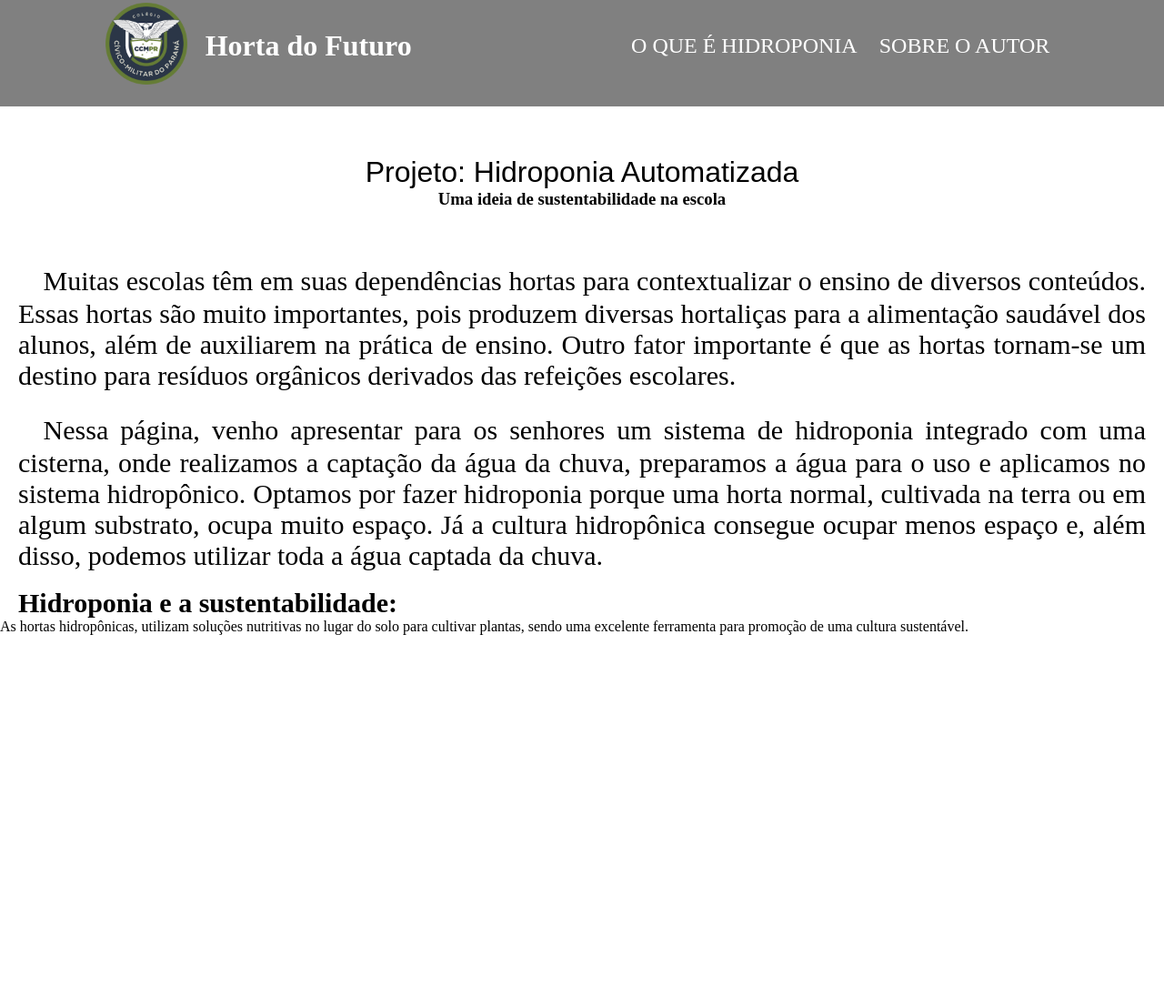
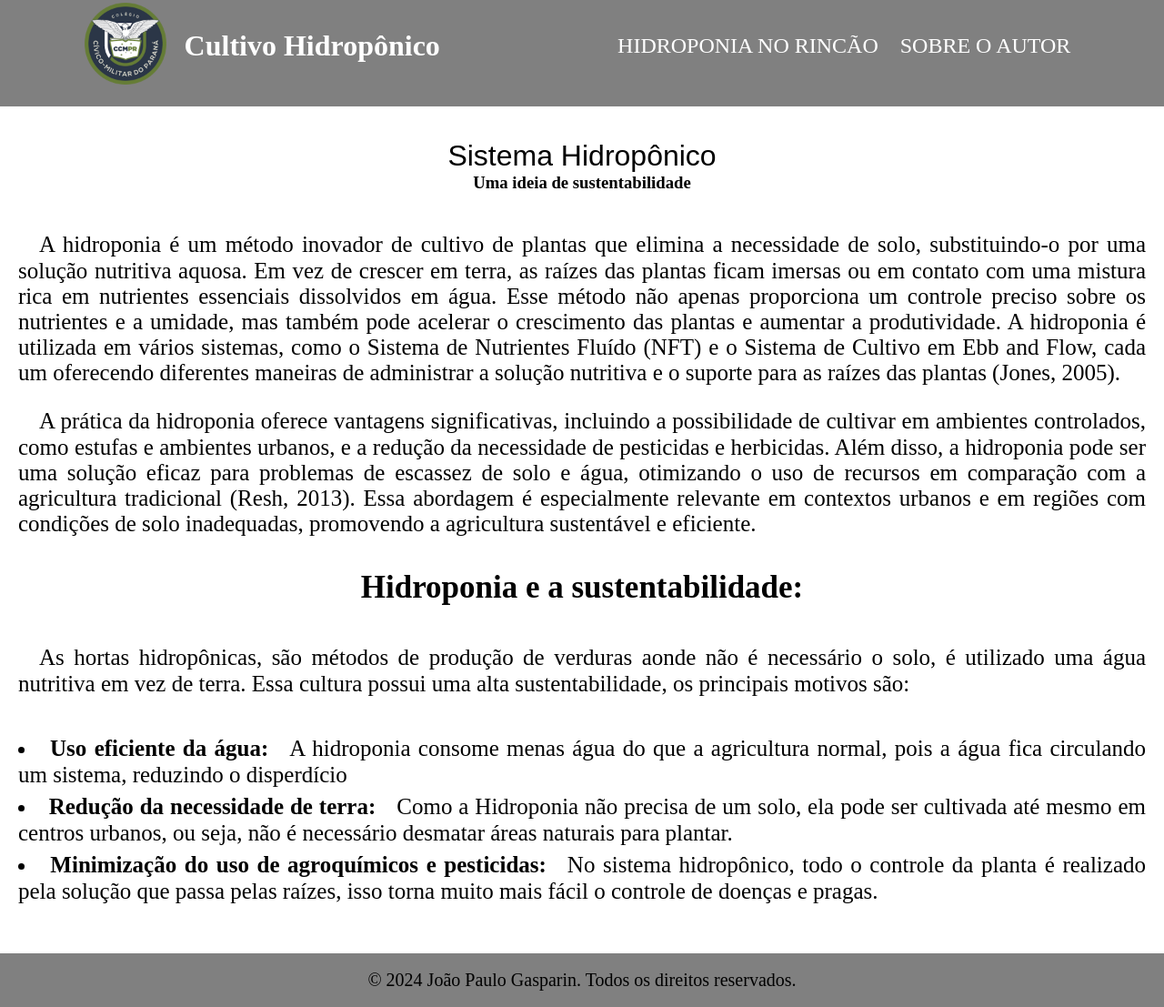
Before and after one commit to gasparinjoao/Agrinho-2024, a plain HTML site: page index.html in a window 1280 px wide. Shown: the part 17-1124 px from the top of the page at 91% size. Before the commit the page ends 800 px from the top, so only its background shows below. Drawn offline with Linux system fonts and the light colour scheme; a web font is replaced by a local one.

Commit message:
Add files via upload

```diff
--- a/index.html
+++ b/index.html
@@ -1,55 +1,62 @@
 
 <!DOCTYPE html>
-<html lang="en">
+<html lang="pt-br">
 <head>
     <meta charset="UTF-8">
     <meta name="viewport" content="width=device-width, initial-scale=1.0">
-    <title>Horta do Futuro</title>
+    <title>Sistema Hidropônico</title>
     <link rel="stylesheet" href="./style.css">
-    <style>
-        @import url('https://fonts.googleapis.com/css2?family=Bungee+Spice&display=swap');
-    </style>
 </head>
 <body>
     <header>
         <div class="container-logo">
             <div ><img class="logoimagem" src="./brasaoccm.png" alt=""></div>
             <div class="logotexto">
-            <h1>Horta do Futuro</h1>
-        </div>
+            <h1>Cultivo Hidropônico</h1>
+            </div>
         </div>
 
             <div class="menu">
                 <ul>
-                    <li><a href="#" >O que é Hidroponia</a></li>
+                    <li><a href="./visita.html" >Hidroponia no Rincão</a></li>
                     <li><a href="#" >Sobre o Autor</a></li>
                 </ul>
             </div>
         </header>
     <div id="conteudo-titulo">
+
         <br>
         <br>
-        <br>
-            <h1 id="título" >Projeto: Hidroponia Automatizada</h1>
-            <h3>Uma ideia de sustentabilidade na escola</h3>
+            <h1 id="título" >Sistema Hidropônico</h1>
+            <h3>Uma ideia de sustentabilidade</h3>
         <br>
         <br>
-        <br>
+
     </div>
 <div id="conteudo-principal">
-    <p id="textos">ㅤMuitas escolas têm em suas dependências hortas para contextualizar o ensino de diversos conteúdos. Essas hortas são muito importantes, pois produzem diversas hortaliças para a alimentação saudável dos alunos, além de auxiliarem na prática de ensino. Outro fator importante é que as hortas tornam-se um destino para resíduos orgânicos derivados das refeições escolares.</p>
+    <p id="textos">ㅤA hidroponia é um método inovador de cultivo de plantas que elimina a necessidade de solo, substituindo-o por uma solução nutritiva aquosa. Em vez de crescer em terra, as raízes das plantas ficam imersas ou em contato com uma mistura rica em nutrientes essenciais dissolvidos em água. Esse método não apenas proporciona um controle preciso sobre os nutrientes e a umidade, mas também pode acelerar o crescimento das plantas e aumentar a produtividade. A hidroponia é utilizada em vários sistemas, como o Sistema de Nutrientes Fluído (NFT) e o Sistema de Cultivo em Ebb and Flow, cada um oferecendo diferentes maneiras de administrar a solução nutritiva e o suporte para as raízes das plantas (Jones, 2005).</p>
 <br>
-    <p id="textos">ㅤNessa página, venho apresentar para os senhores um sistema de hidroponia integrado com uma cisterna, onde realizamos a captação da água da chuva, preparamos a água para o uso e aplicamos no sistema hidropônico. Optamos por fazer hidroponia porque uma horta normal, cultivada na terra ou em algum substrato, ocupa muito espaço. Já a cultura hidropônica consegue ocupar menos espaço e, além disso, podemos utilizar toda a água captada da chuva.
+    <p id="textos">ㅤA prática da hidroponia oferece vantagens significativas, incluindo a possibilidade de cultivar em ambientes controlados, como estufas e ambientes urbanos, e a redução da necessidade de pesticidas e herbicidas. Além disso, a hidroponia pode ser uma solução eficaz para problemas de escassez de solo e água, otimizando o uso de recursos em comparação com a agricultura tradicional (Resh, 2013). Essa abordagem é especialmente relevante em contextos urbanos e em regiões com condições de solo inadequadas, promovendo a agricultura sustentável e eficiente.
     </p>
 <br>
-
-    <p id="topico">Hidroponia e a sustentabilidade:</p> <class="textos"> As hortas hidropônicas, utilizam soluções nutritivas no lugar do solo para cultivar plantas, sendo uma excelente ferramenta para promoção de uma cultura sustentável.</class>  </p>
-
-
+<br>
+    <p id="subtitulo2">Hidroponia e a sustentabilidade:</p>
+<br>
+<br>
+    <p id="textos">ㅤAs hortas hidropônicas, são métodos de produção de verduras aonde não é necessário o solo, é utilizado uma água nutritiva em vez de terra. Essa cultura possui uma alta sustentabilidade, os principais motivos são: </p>   </p>
+<br>
+<br>
+<li id="textos"><strong>Uso eficiente da água:</strong>ㅤA hidroponia consome menas água do que a agricultura normal, pois a água fica circulando um sistema, reduzindo o disperdício</li>
+<li id="textos"><strong>Redução da necessidade de terra:</strong>ㅤComo a Hidroponia não precisa de um solo, ela pode ser cultivada até mesmo em centros urbanos, ou seja, não é necessário desmatar áreas naturais para plantar.</li>
+<li id="textos"><strong>Minimização do uso de agroquímicos e pesticidas:</strong>ㅤNo sistema hidropônico, todo o controle da planta é realizado pela solução que passa pelas raízes, isso torna muito mais fácil o controle de doenças e pragas.</li>
 <br>
 <br>
 <br>
-
 </div>
+<footer>
+    <br>
+    <p>&copy; 2024 João Paulo Gasparin. Todos os direitos reservados.</p>
+    <br>
+</footer>
 </body>
 </html>
--- a/style.css
+++ b/style.css
@@ -1,3 +1,5 @@
+@import url('https://fonts.googleapis.com/css2?family=Bungee+Spice&display=swap');
+
 *{
 	padding: 0;
 	margin: 0;
@@ -59,7 +61,7 @@ h3 {
 }
 
 #textos {
-  font-size: 30px;
+  font-size: 25px;
   margin: 0px 20px 0px 20px;
   text-align: justify;
 }
@@ -68,8 +70,13 @@ h3 {
   text-align: center;
 }
 
-#topico {
+#subtitulo2 {
+  text-align: center;
+  font-size: 35px;
   font-weight: bold;
-  margin-left: 20px;
-  font-size: 30px;
 }
+
+footer {
+  background-color: gray;
+  text-align: center;
+}
--- /dev/null
+++ b/visita.css
@@ -0,0 +1,77 @@
+*{
+   padding: 0;
+   margin: 0;
+   box-sizing: border-box;
+}
+
+p {
+  font-size: 20px;
+}
+
+header {
+  background-color: gray;
+  display: flex;
+  justify-content: space-around;
+  align-items: center;
+  padding: 20px 0;
+}
+
+.logoimagem {
+  width: 90px;
+  height: 90px;
+  border-radius: 25px;
+}
+
+.container-logo {
+  display: flex;
+  align-items: center;
+}
+
+.logotexto {
+  margin-left: 20px;
+  color: white;
+}
+
+.menu li {
+  display: inline-block;
+  margin: 0 10px;
+}
+
+.menu li a {
+  font-size: 24px;
+  text-decoration: none;
+  color: white;
+  text-transform: uppercase;
+}
+
+#titulo {
+  text-align: center;
+}
+
+.textos {
+  font-size: 25px;
+  margin: 0px 20px 0px 20px;
+  text-align: justify;
+}
+
+#imagens1 {
+  text-align: center;
+  display: flex;
+  justify-content: center;
+}
+
+#imagens2 {
+  text-align: center;
+  display: flex;
+  justify-content: center;
+}
+
+img {
+  width: 22%;
+  margin: 9px;
+}
+
+footer {
+  text-align: center;
+  background-color: gray;
+}
--- /dev/null
+++ b/visita.html
@@ -0,0 +1,61 @@
+<!DOCTYPE html>
+<html lang="pt-br">
+<head>
+    <meta charset="UTF-8">
+    <meta name="viewport" content="width=device-width, initial-scale=1.0">
+    <title>Hidroponia no Rincão</title>
+    <link rel="stylesheet" href="./visita.css">
+</head>
+<body>
+    <header>
+        <div class="container-logo">
+            <div ><img class="logoimagem" src="./brasaoccm.png" alt=""></div>
+            <div class="logotexto">
+            <h1>Cultivo Hidropônico</h1>
+            </div>
+        </div>
+
+            <div class="menu">
+                <ul>
+                    <li><a href="./index.html" >Sistema Hidropônico</a></li>
+                    <li><a href="#" >Sobre o Autor</a></li>
+                </ul>
+            </div>
+     </header>
+<br>
+<br>
+    <div id="conteudo-principal">
+                    <h1 id="titulo">Visita ao Sistema Hidropônico</h1>
+            <br>
+            <br>
+                <p class="textos">ㅤAqui na nossa cidade, tem um sistema de cultivo hidropônico na comunidade do Rincão Torcido. Eu e meu professor, fomos lá realizar uma visita e tiramos algumas fotografias.</p>
+            <br>
+                <p class="textos">ㅤEsse sistema, fica dentro de estufas onde a planta além de receber o calor e a luz necessária para realizar o processo químico de fotossíntese, recebe os nutrientes por meio da solução nutritiva que entra em contato com as raízes, passando por uma chapa semelhante a um telhado. Essa água, quando percorre todo o caminho das plantas, escoa em um cano onde retorna para o começo de todo ciclo. </p>
+            <br>
+                <p class="textos">ㅤA seguir umas imagens sobre o sistema hidropônico:</p>
+            <br>
+            <br>
+
+                <div id="imagens1">
+                    <img src="./img1.JPG">
+                    <img src="./img2.JPG">
+                    <img src="./img3.JPG">
+                    <img src="./img4.JPG">
+                </div>
+                <div id="imagens2">
+                    <img src="./img5.JPG">
+                    <img src="./img6.JPG">
+                    <img src="./img7.JPG">
+                    <img src="./img8.JPG">
+                </div>
+
+    </div>
+<br>
+<br>
+<br>
+<footer>
+    <br>
+    <p>&copy; 2024 João Paulo Gasparin. Todos os direitos reservados.</p>
+    <br>
+</footer>
+</body>
```
Also changed, not shown: img1.JPG (added), img2.JPG (added), img3.JPG (added), img4.JPG (added), img5.JPG (added), img6.JPG (added), img7.JPG (added), img8.JPG (added).
